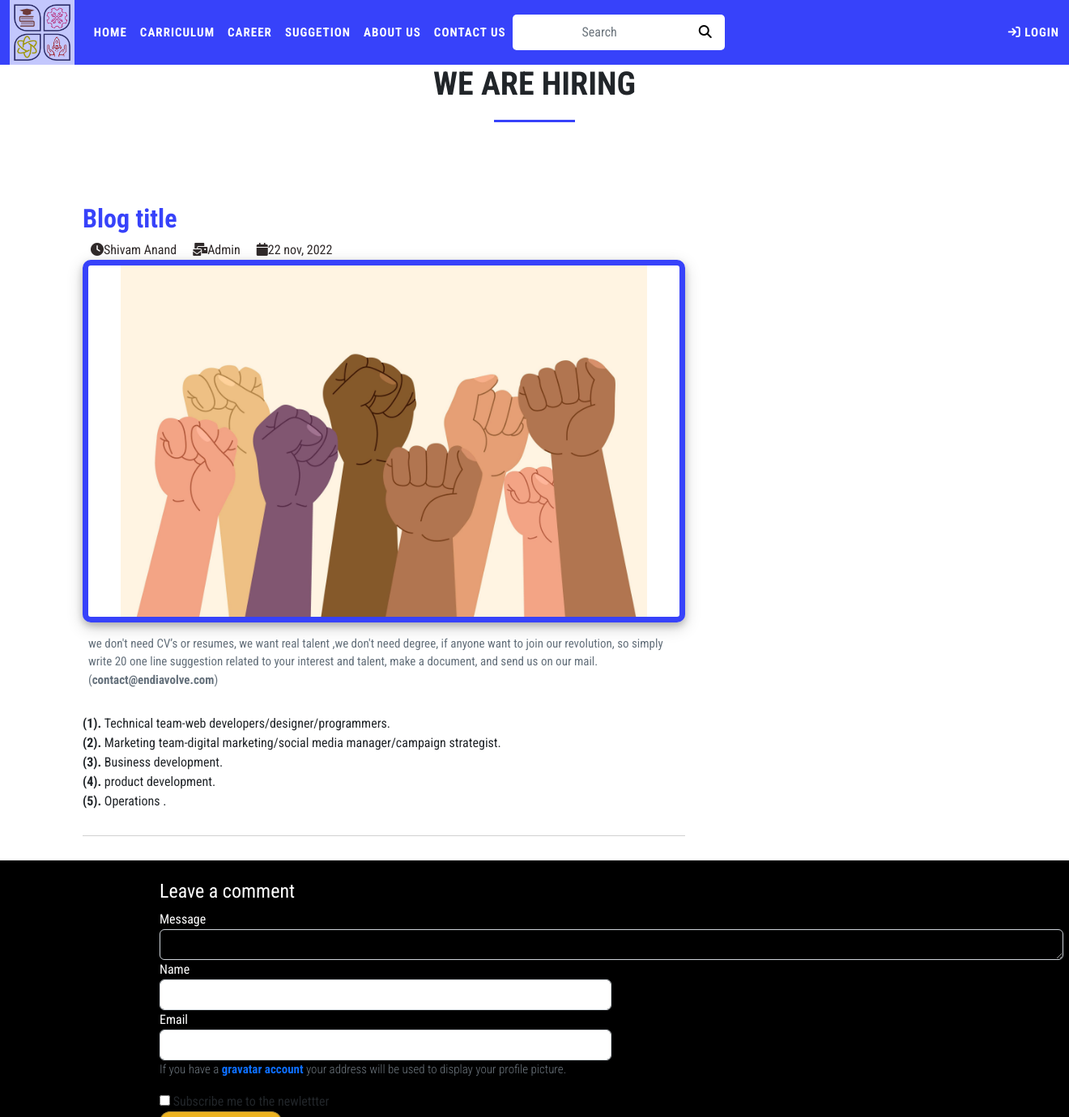
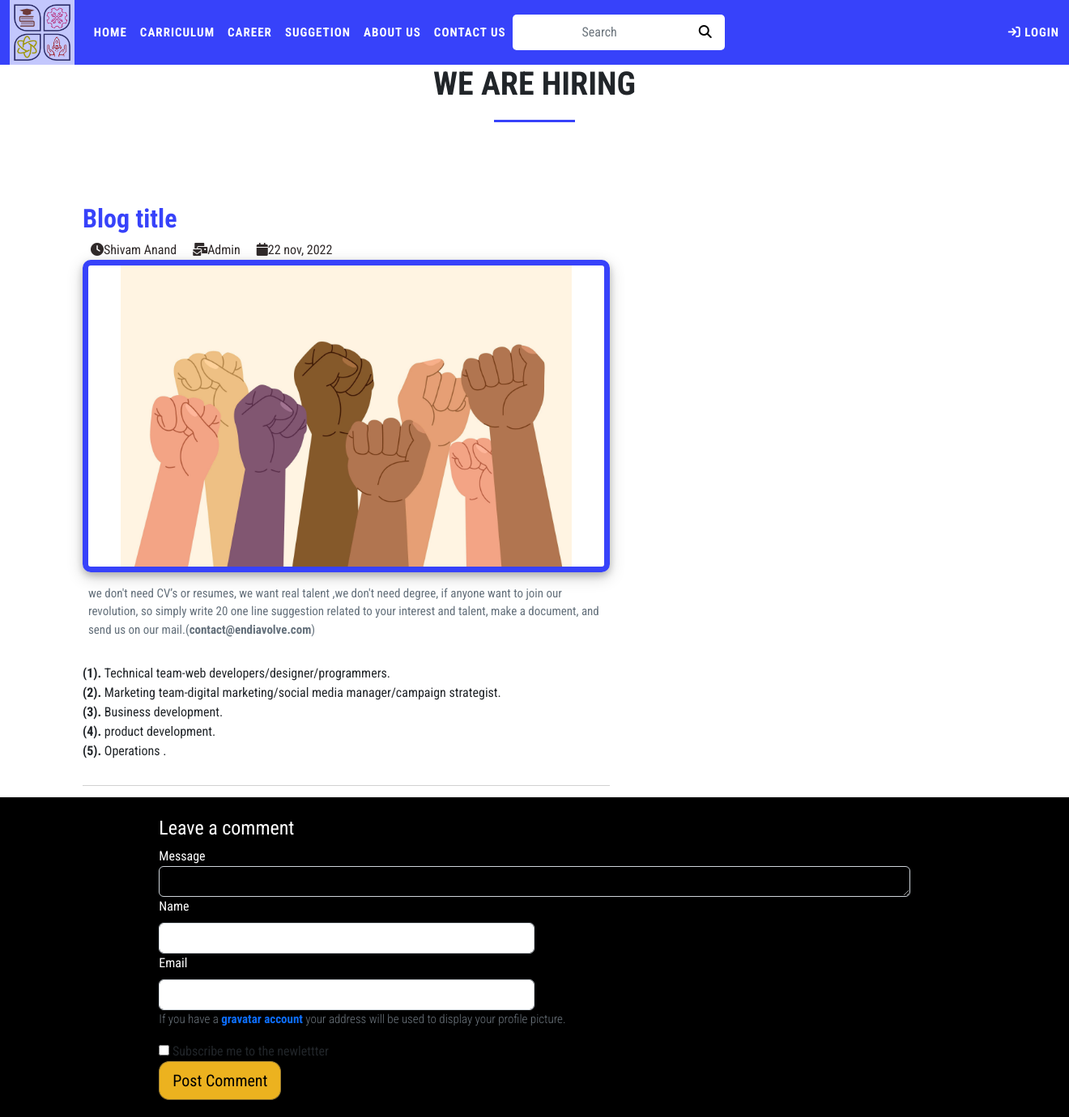
Before and after one commit to mg-muskan/Endiavolve, a PHP site: page /p/suggetion-blog.php in a window 1320 px wide. Shown: the top 1380 px of the page at 81% size. Run offline with PHP 8.4, Linux system fonts and the light colour scheme; data that the repository does not hold is empty; some libraries are stand-ins or nearby versions.

Commit message:
Update suggetion-blog.php

```diff
--- a/suggetion-blog.php
+++ b/suggetion-blog.php
@@ -7,23 +7,23 @@ include 'include/mheader.php';
 <!-- MAIN BLOG PAGE -->
 
 <div class="container">
-    <div class="row justify-content-center">
+    <div class="row">
 
-    <div class="carriculam-title">
+        <div class="carriculam-title">
             <h1 class="c-title blog-head"><b>We are hiring</b></h1>
         </div>
 
 
-        <div class="col-12">
-            <div class="col-8 blog-page-content">
-        <h2><b>Blog title</b></h2>
-                    <a href="#"><i class="fa fa-clock"></i>Shivam Anand</a><a href="#"><i class="fa fa-mail-bulk"></i>Admin</a><a href="#"><i class="fa fa-calendar"></i>22 nov, 2022</a>
-                    </div>
-            <div class="col-8 blog-page">
-                <div class="col-12 mainblog-page-img">
-                    <img src="img/blogs/3979483.jpg" class="img-responsive img-fluid" alt="">
+        <div class="col-md-12">
+            <div class="col-md-8 blog-page-content">
+                <h2><b>Blog title</b></h2>
+                <a href="#"><i class="fa fa-clock"></i>Shivam Anand</a><a href="#"><i class="fa fa-mail-bulk"></i>Admin</a><a href="#"><i class="fa fa-calendar"></i>22 nov, 2022</a>
+            </div>
+            <div class="col-md-7 blog-page">
+                <div class="col-md-12 mainblog-page-img">
+                    <img src="img/blogs/3979483.jpg" class="img-fluid" alt="">
                 </div>
-                <div class="col-12 blog-page-content">
+                <div class="col-md-12 blog-page-content">
 
 
 
@@ -55,26 +55,26 @@ include 'include/mheader.php';
 
 <section id="suggetion-form">
     <div class="container">
-        <div class="row">
+        <div class="row g-3">
             <!-- <div class="col-md-12"> -->
-            <div class="col-lg-12 col-md-12 col-sm-12 offset-md-1 offset-sm-1 col-12 mt-4">
+            <div class="col-sm-10 offset-md-1 offset-sm-1 col-12 mt-4 d-block">
                 <form id="algin-form">
                     <div class="form-group">
                         <h4 class="suggetion-form-heading">Leave a comment</h4>
                         <label class="suggetion-form-heading" for="message">Message</label>
                         <textarea name="msg" id="" msg cols="30" rows="1" class="form-control" style="background-color: black;"></textarea>
                     </div>
-                    <div class="col-6">
-                        <div class="form-group">
-                            <label class="suggetion-form-heading" for="name">Name</label>
+                    <div class="col-md-6">
+                        <!-- <div class="form-group"> -->
+                            <label class="suggetion-form-heading form-label" for="fullname">Name</label>
                             <input type="text" name="name" id="fullname" class="form-control">
-                        </div>
+                        <!-- </div> -->
                     </div>
                     <div class="col-md-6">
-                        <div class="form-group">
-                            <label class="suggetion-form-heading" for="email">Email</label>
+                        <!-- <div class="form-group"> -->
+                            <label class="suggetion-form-heading form-label" for="email">Email</label>
                             <input type="text" name="email" id="email" class="form-control">
-                        </div>
+                        <!-- </div> -->
                     </div>
                     <div class="form-group">
                         <p class="text-secondary">If you have a <a href="#" class="alert-link">gravatar account</a> your address will be used to display your profile picture.</p>
@@ -83,7 +83,7 @@ include 'include/mheader.php';
                         <input type="checkbox" name="check" id="checkbx" class="mr-1">
                         <label for="subscribe">Subscribe me to the newlettter</label>
                     </div>
-                    <div class="form-group">
+                    <div class="form-group mb-4">
                         <button type="button" id="post" class="btn btn-lg btn-blue-gray">Post Comment</button>
                     </div>
                 </form>
```
